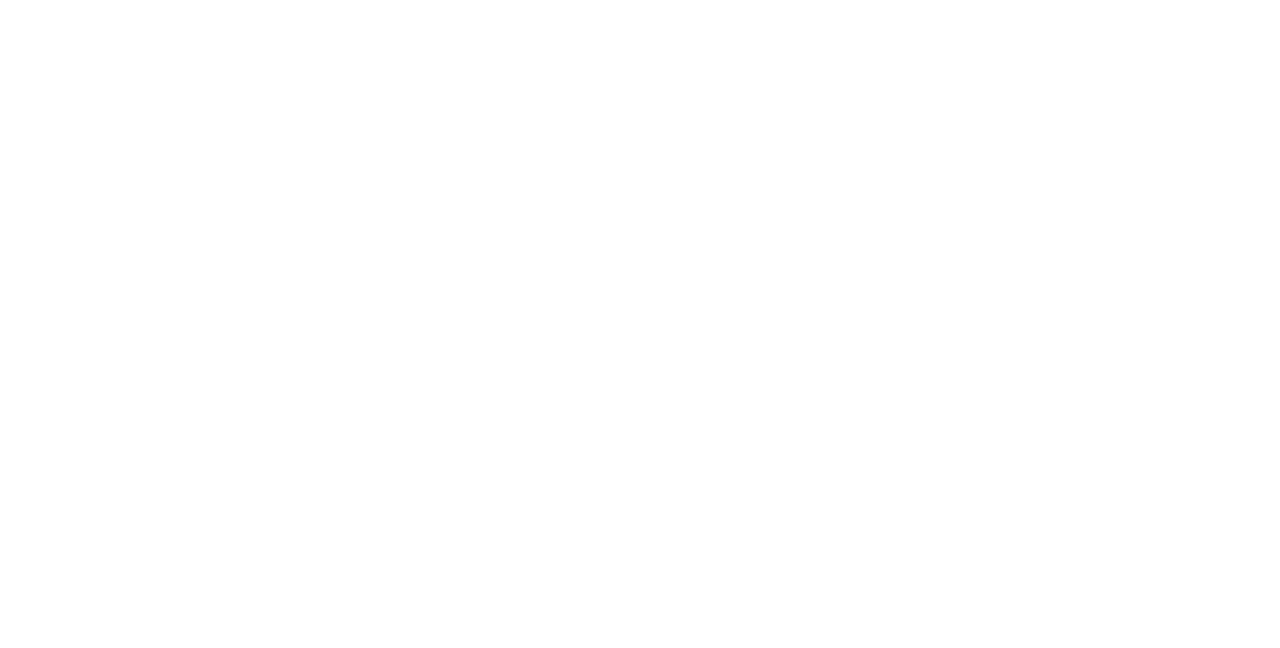
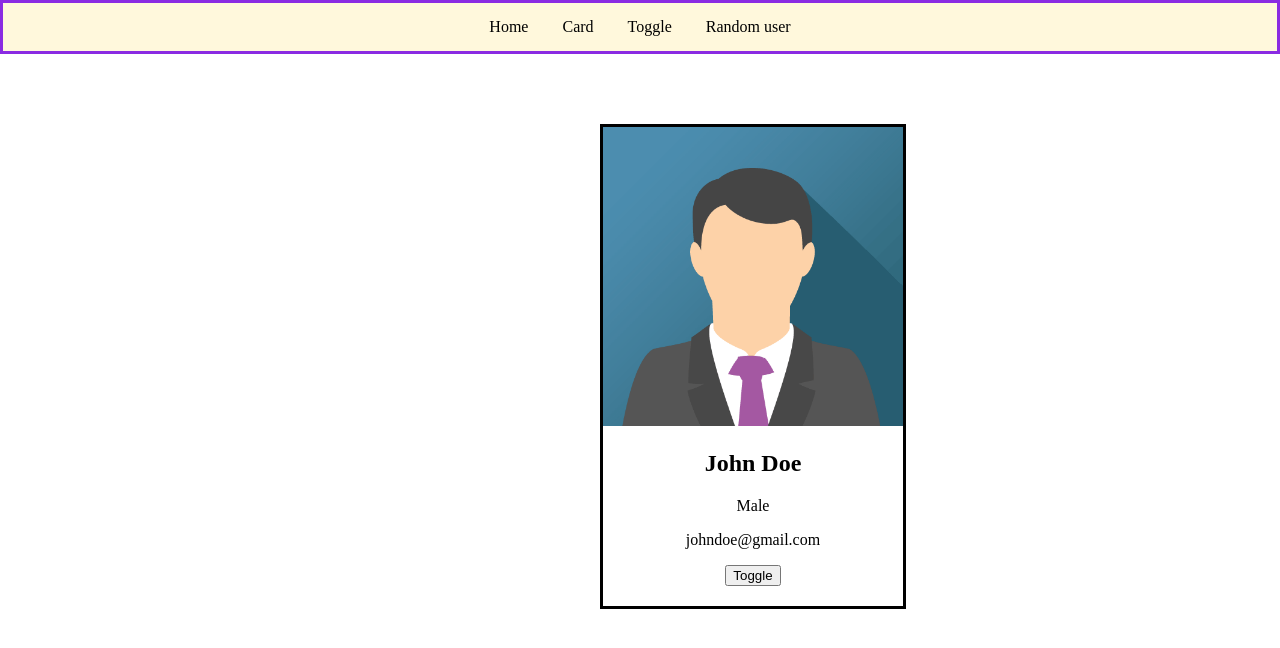
Before and after one commit to SamvrudhiMerugu06/autosuggest, a website: page frontend/pages/toggle.html in a window 1280 px wide. Drawn offline with Linux system fonts and the light colour scheme.

Commit message:
created a toggle card

```diff
--- a/frontend/css/index.css
+++ b/frontend/css/index.css
@@ -35,11 +35,14 @@ body{
 }
 .card{
     border: 3px solid black;
-    width: 200px;
+    width: 300px;
     text-align: center;
     margin-top: 70px;
-    margin-left: 570px;
+    margin-left: 600px;
 }
 .card img{
     width: 100%;
 }
+.card button{
+    margin-bottom: 20px;
+}
--- /dev/null
+++ b/frontend/js/toggle.js
@@ -0,0 +1,26 @@
+var users =[
+    {
+        "name" : "John Doe",
+        "gender" : "male",
+        "email" : "johndoe@gmail.com",
+        "image" : "/images/john.png"
+    },
+    {
+        "name" : "Jane Doe",
+        "gender" : "female",
+        "email" : "janedoe@gmail.com",
+        "image" : "/images/jane.png"
+    }
+]
+ var curId = 0;
+function toggle(){
+    curId=(curId + 1) % 2;
+
+    var user=users[curId];
+    document.getElementById("user-img").src=user.image;
+    document.getElementById("user-name").innerText=user.name;
+    document.getElementById("user-gender").innerText=user.gender;
+    document.getElementById("user-email").innerText=user.email;
+
+
+}
--- a/frontend/pages/card.html
+++ b/frontend/pages/card.html
@@ -10,7 +10,7 @@
     <div class="nav">
         <a href="/">Home</a>
         <a href="/pages/card.html">Card</a>
-        <a href="">Toggle</a>
+        <a href="/pages/toggle.html">Toggle</a>
         <a href="">Random user</a>
     </div>
     <div class="card">
@@ -18,5 +18,6 @@
         <h2>John Doe</h2>
         <p>johndoe@gmail.com</p>
     </div>
+    <script src="js/index.js"></script>
 </body>
 </html>
--- a/frontend/pages/toggle.html
+++ b/frontend/pages/toggle.html
@@ -0,0 +1,29 @@
+<!DOCTYPE html>
+<html lang="en">
+<head>
+    <meta charset="UTF-8">
+    <meta name="viewport" content="width=device-width, initial-scale=1.0">
+    <title>Auto Suggest</title>
+    <link rel="stylesheet" href="../css/index.css">
+</head>
+<body>
+    <div class="nav">
+        <a href="/">Home</a>
+        <a href="/pages/card.html">Card</a>
+        <a href="/pages/toggle.html">Toggle</a>
+        <a href="">Random user</a>
+    </div>
+    <div class="card">
+        <img id="user-img"
+        src="\images\john.png" alt="User Image">
+        <h2 id="user-name">John Doe</h2>
+        <p id="user-gender">Male<p>
+        <p id="user-email">johndoe@gmail.com</p>
+
+        <button onclick="toggle()">Toggle</button>
+
+    </div>
+    <script src="js/index.js"></script>
+    <script src="../js/toggle.js"></script>
+</body>
+</html>
```
Also changed, not shown: frontend/index.html (+1 -1 lines), frontend/images/jane.png (added).
